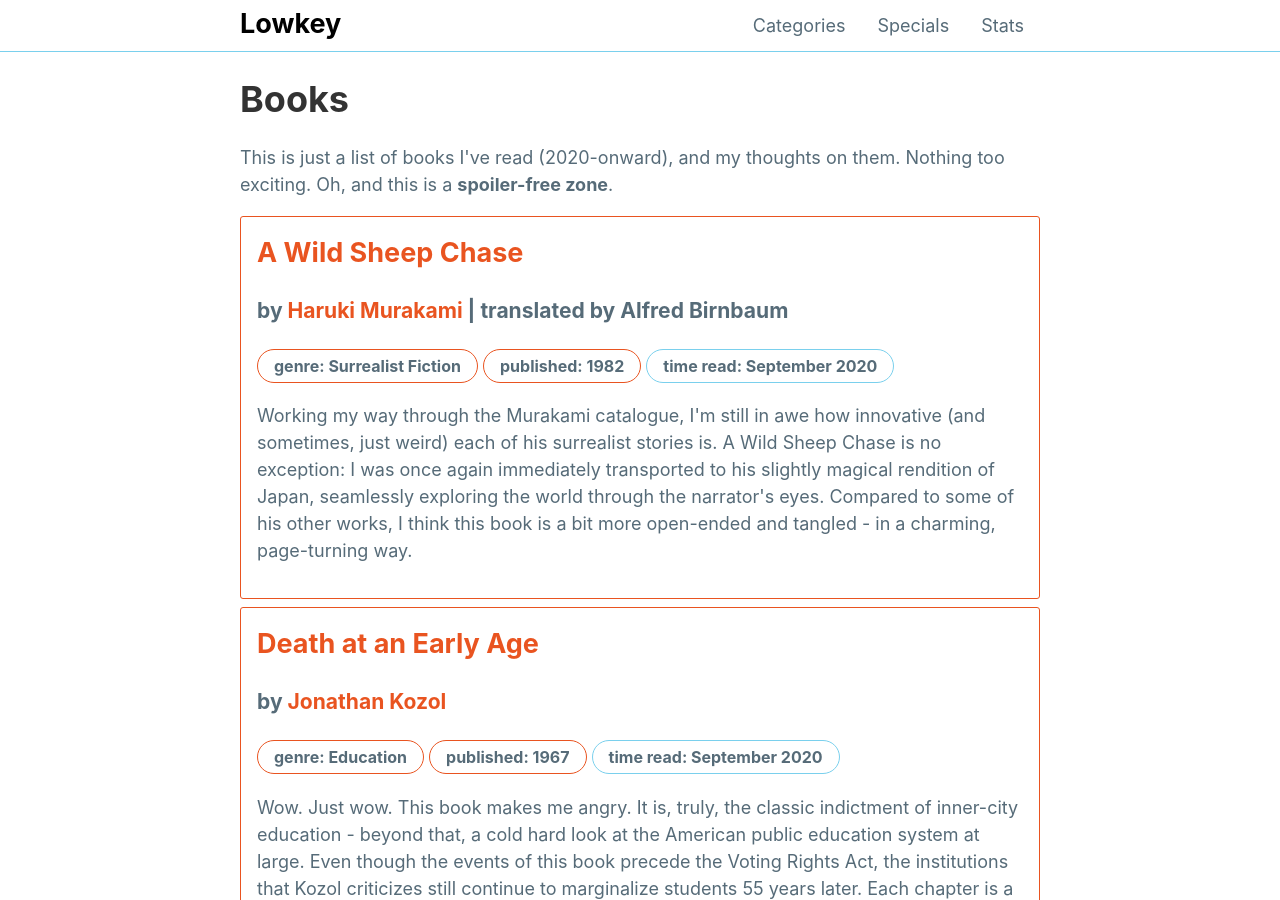
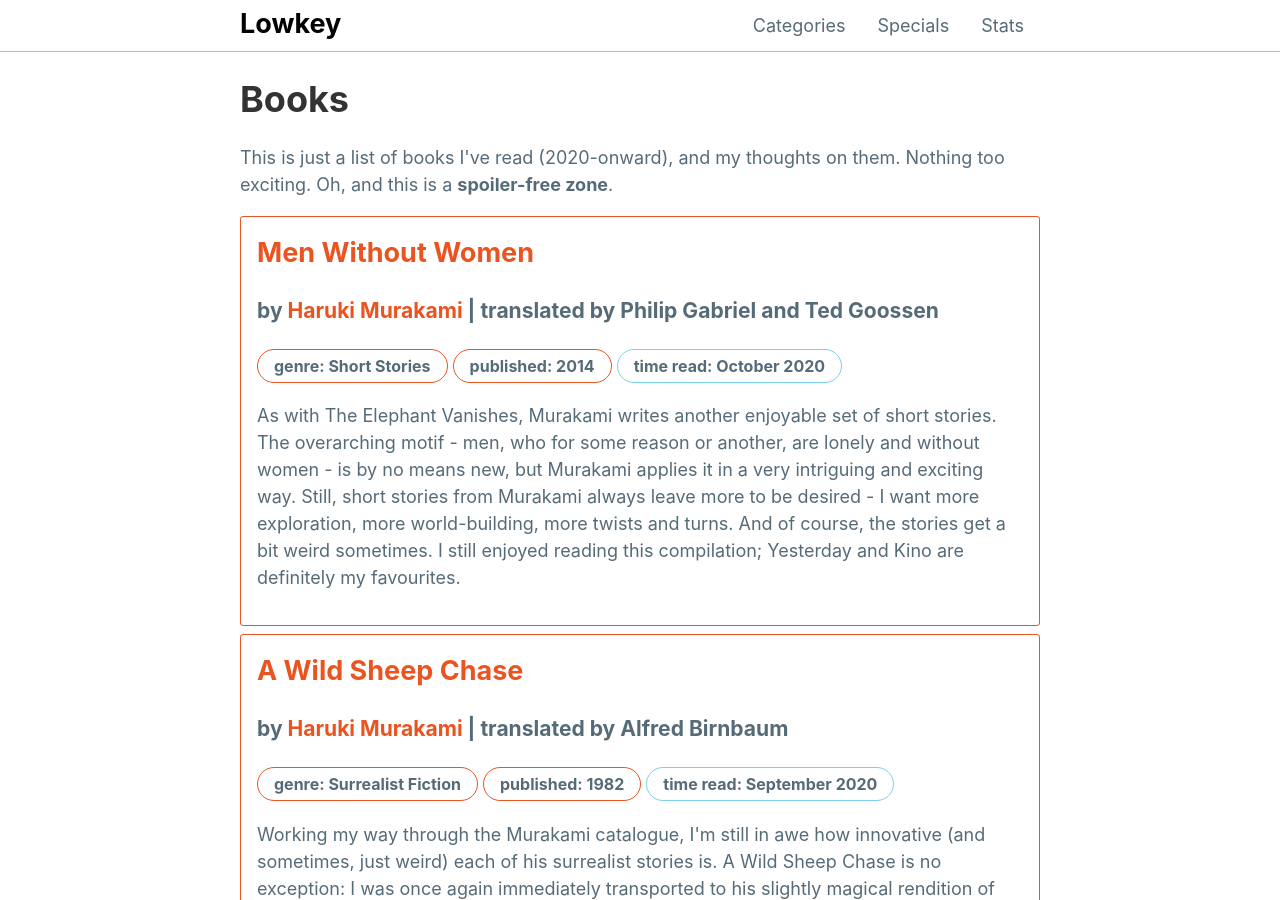
Before and after one commit to mattxwang/lowkey, a Jekyll site: the page built from stats/books.html, in a window 1280 px wide and 900 px high. Built offline with Jekyll 4.4.1, drawn with Linux system fonts in a browser that asks for light colours; some of the changed text lies outside the part shown.

Commit message:
men without women

```diff
--- a/_data/books.yml
+++ b/_data/books.yml
@@ -26,7 +26,7 @@ howto:
 1q84:
   title: 1Q84
   author: Haruki Murakami
-  translator: Jay Rubin, Philip Gabriel
+  translator: Jay Rubin and Philip Gabriel
   genre: Surrealist Fiction
   year_published: 2009
   time_read: February 2020
@@ -175,3 +175,12 @@ awildsheepchase:
   time_read: September 2020
   thoughts: >
     Working my way through the Murakami catalogue, I'm still in awe how innovative (and sometimes, just weird) each of his surrealist stories is. A Wild Sheep Chase is no exception: I was once again immediately transported to his slightly magical rendition of Japan, seamlessly exploring the world through the narrator's eyes. Compared to some of his other works, I think this book is a bit more open-ended and tangled - in a charming, page-turning way.
+menwithoutwomen:
+  title: Men Without Women
+  author: Haruki Murakami
+  translator: Philip Gabriel and Ted Goossen
+  genre: Short Stories
+  year_published: 2014
+  time_read: October 2020
+  thoughts: >
+    As with The Elephant Vanishes, Murakami writes another enjoyable set of short stories. The overarching motif - men, who for some reason or another, are lonely and without women - is by no means new, but Murakami applies it in a very intriguing and exciting way. Still, short stories from Murakami always leave more to be desired - I want more exploration, more world-building, more twists and turns. And of course, the stories get a bit weird sometimes. I still enjoyed reading this compilation; Yesterday and Kino are definitely my favourites.
```
